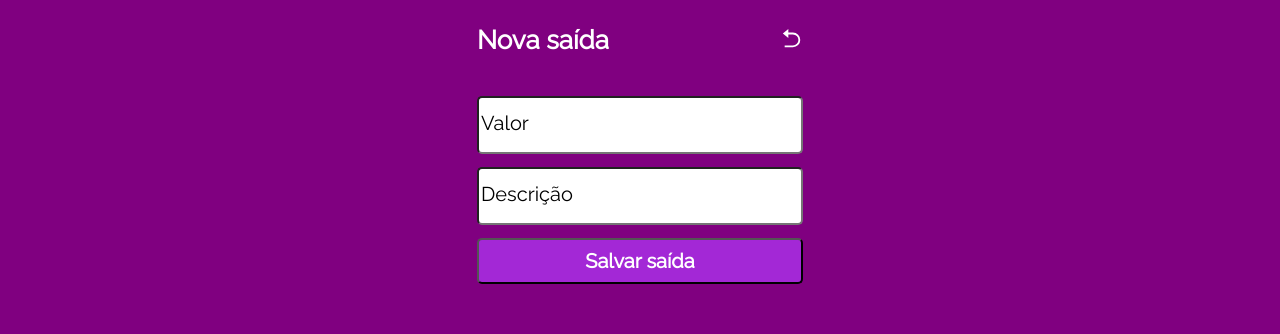
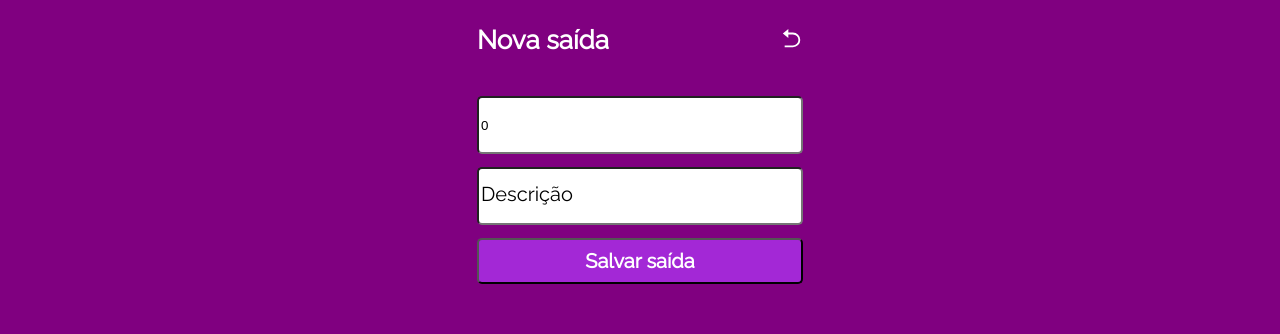
Before and after one commit to igorSousaM/projeto14-mywallet-front, a React (Create React App) app: page /outcome in a window 1280 px wide. Shown: the top 334 px of the page. Built offline with nearby package versions, Linux system fonts and the light colour scheme; a web font is replaced by a local one.

Commit message:
feat: add forms behavior on OutcomePage and IncomePage

```diff
--- a/src/App.js
+++ b/src/App.js
@@ -18,8 +18,8 @@ function App() {
       <Route path="/" element={<SignInPage setUserData={setUserData}/>}/>
       <Route path="/SignUp" element={<SignUpPage />}/>
       <Route path="/finances" element={<FinancesPage userData={userData}/>}/>
-      <Route path="/income" element={<IncomePage />}/>
-      <Route path="/outcome" element={<OutcomePage />}/>
+      <Route path="/income" element={<IncomePage userData={userData}/>}/>
+      <Route path="/outcome" element={<OutcomePage userData={userData}/>}/>
     </Routes>
     </BrowserRouter>
   );
--- a/src/Pages/FinancesPage/FinancesPage.js
+++ b/src/Pages/FinancesPage/FinancesPage.js
@@ -1,7 +1,7 @@
 import { StyledScreen } from "./FinacesStyle";
 import { RiLogoutBoxRLine } from "react-icons/ri";
 import { IoIosAddCircleOutline } from "react-icons/io";
-import { Link, useNavigate } from "react-router-dom";
+import {  useNavigate } from "react-router-dom";
 import axios from "axios";
 import { useEffect } from "react";
 
--- a/src/Pages/IncomePage/IncomePage.js
+++ b/src/Pages/IncomePage/IncomePage.js
@@ -1,9 +1,38 @@
 import { StyledMain } from "./IncomeStyle"
 import { RiArrowGoBackFill } from "react-icons/ri";
 import { Link } from "react-router-dom";
+import { useState } from "react";
+import axios from "axios";
 
 
-export default function IncomePage(params) {
+export default function IncomePage({userData}) {
+
+    const [value, setValue] = useState(0)
+    const [description, setDescription] = useState("")
+
+    function completeForm(e){
+        e.preventDefault()
+
+        const config = {
+            headers: { Authorization: `Bearear ${userData.token.token}` },
+          };
+
+        const body = {
+            value,
+            description,
+            type: "income"
+        }
+
+        axios.post("http://localhost:5000/transaction", body, config)
+        .then(res => {
+            console.log(res.data)
+            setValue(0)
+            setValue("")
+        })
+        .catch(err=>console.log(err.response.data))
+
+    }
+
     return (
         <StyledMain>
             <header>
@@ -13,13 +42,10 @@ export default function IncomePage(params) {
                 </Link>
             </header>
             <main>
-                <form>
-                    <input placeholder="Valor" />
-                    <input placeholder="Descrição" />
-                    <Link to="/finances">
-                        <button>Salvar entrada</button>
-                    </Link>
-
+                <form onSubmit={completeForm}>
+                    <input type="number" required value={value} placeholder="Valor" onChange={e => setValue(e.target.value)}/>
+                    <input type="text" required value={description} placeholder="Descrição" onChange={e => setDescription(e.target.value)}/>
+                        <button type="submit">Salvar entrada</button>
                 </form>
             </main>
         </StyledMain>
--- a/src/Pages/OutcomePage/OutcomePage.js
+++ b/src/Pages/OutcomePage/OutcomePage.js
@@ -1,8 +1,37 @@
 import { StyledMain } from "./OutcomeStyle"
 import { RiArrowGoBackFill } from "react-icons/ri";
 import { Link } from "react-router-dom";
+import axios from "axios";
+import { useState } from "react";
 
-export default function OutcomePage(params) {
+export default function OutcomePage({userData}) {
+
+    const [value, setValue] = useState(0)
+    const [description, setDescription] = useState("")
+
+    function completeForm(e){
+        e.preventDefault()
+
+        const config = {
+            headers: { Authorization: `Bearear ${userData.token.token}` },
+          };
+
+        const body = {
+            value,
+            description,
+            type: "income"
+        }
+
+        axios.post("http://localhost:5000/transaction", body, config)
+        .then(res => {
+            console.log(res.data)
+            setValue(0)
+            setValue("")
+        })
+        .catch(err=>console.log(err.response.data))
+
+    }
+
     return (
         <StyledMain>
             <header>
@@ -12,12 +41,10 @@ export default function OutcomePage(params) {
                 </Link>
             </header>
             <main>
-                <form>
-                    <input placeholder="Valor" />
-                    <input placeholder="Descrição" />
-                    <Link to="/finances">
-                        <button>Salvar saída</button>
-                    </Link>
+                <form onSubmit={completeForm}>
+                    <input type="number" required value={value} placeholder="Valor" onChange={e => setValue(e.target.value)}/>
+                    <input type="text" required value={description} placeholder="Descrição" onChange={e => setDescription(e.target.value)} />
+                        <button type="submit">Salvar saída</button>
                 </form>
             </main>
         </StyledMain>
```
